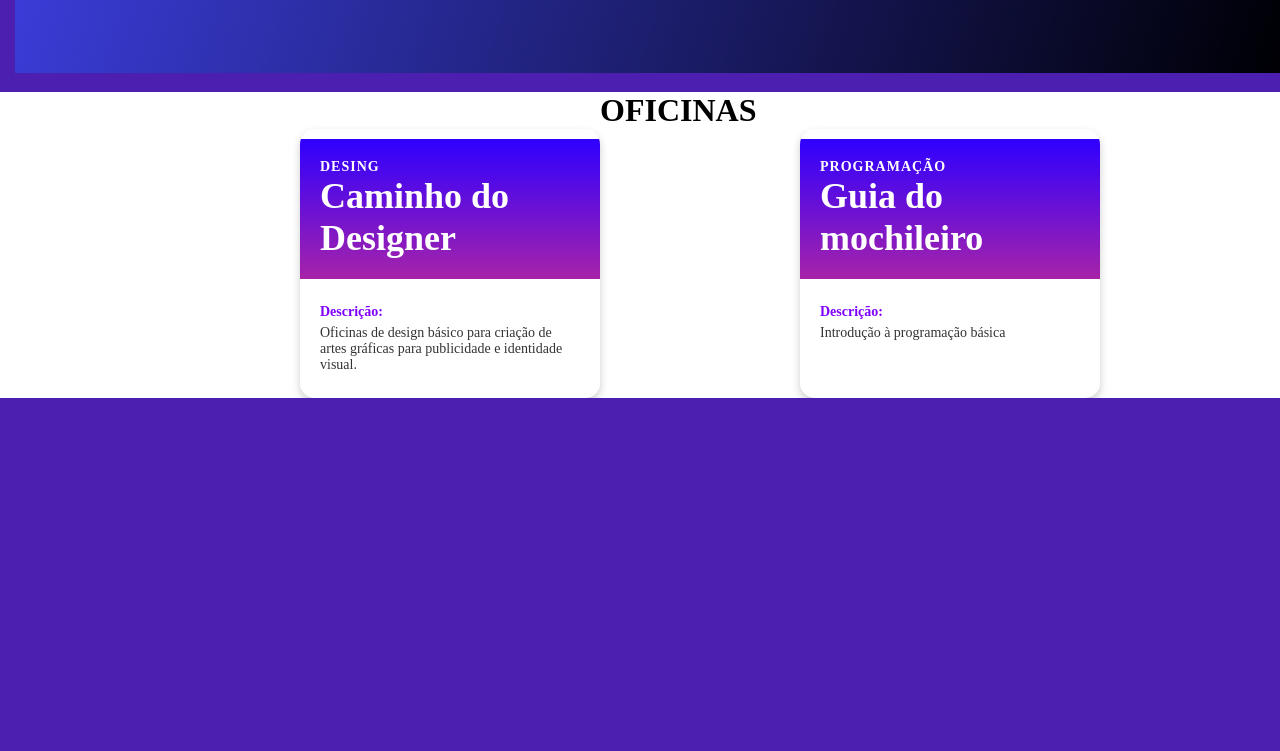
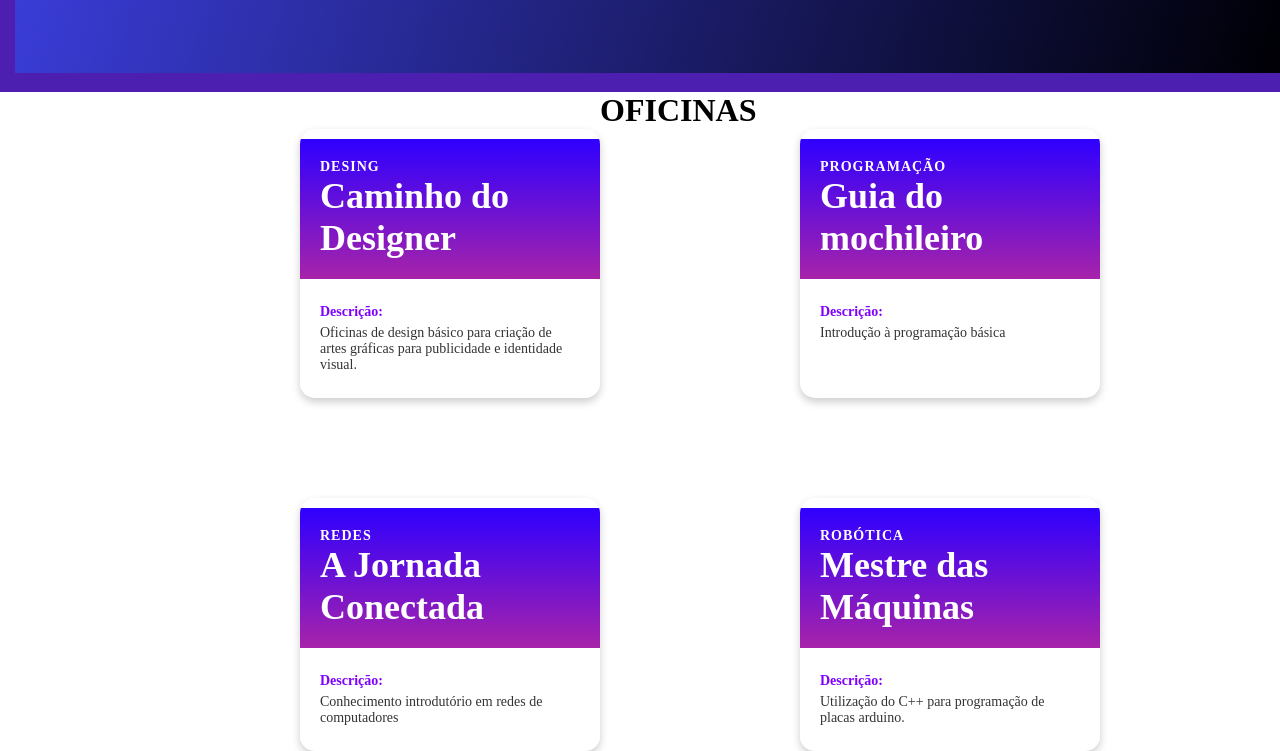
Before and after one commit to richarddkk/Projeto_Social, a plain HTML site: page index.html in a window 1280 px wide. Shown: the part 1406-2157 px from the top of the page. Before the commit the page ends 1804 px from the top, so only its background shows below. Drawn offline with Linux system fonts and the light colour scheme.

Commit message:
divs
Divs completas

```diff
--- a/index.html
+++ b/index.html
@@ -81,6 +81,35 @@
             Introdução à programação básica
           </p>
         </div>
+          </div>
+
+      <div class="container3">
+        <div class="cont3header">
+          <h4>REDES</h4>
+          <h2>A Jornada Conectada</h2>
+        </div>
+        <div class="cont3footer">
+          <p><strong>Descrição:</strong></p>
+          <p>
+            Conhecimento introdutório em redes de computadores
+          </p>
+        </div>
+      </div>
+
+      <div class="container4">
+        <div class="cont4header">
+          <h4>ROBÓTICA</h4>
+          <h2>Mestre das Máquinas</h2>
+        </div>
+        <div class="cont4footer">
+          <p><strong>Descrição:</strong></p>
+          <p>
+            Utilização do C++ para programação de placas arduino.
+          </p>
+        </div>
+      </div>
+    </div>
+
 
 </body>
 </html>
--- a/style.css
+++ b/style.css
@@ -200,3 +200,91 @@ picture img {
 .cont2footer p strong{
     color: #7F00FF;
 }
+
+.container3 {
+    width: 300px;
+    border-radius: 15px; /* Bordas arredondadas */
+    overflow: hidden; /* Garante que o conteúdo fique dentro das bordas */
+    box-shadow: 0 4px 8px rgba(0, 0, 0, 0.2); /* Sombra para destaque */
+    margin-left: 300px;
+}
+
+.cont3header {
+    background: linear-gradient(to bottom, #2F00FF, #A723A9); /* Cor roxa dos contêineres */
+    padding: 20px;
+    color: white;
+    text-align: left;
+}
+
+.cont3header h4{
+    margin: 0;
+    font-size: 14px;
+    text-transform: uppercase;
+    letter-spacing: 1px;
+}
+
+.cont3header{
+    margin: 10px 0 0 0;
+    font-size: 24px;
+    font-weight: bold;
+}
+
+.cont3footer{
+    background-color: white; /* Fundo branco */
+    padding: 20px;
+    text-align: left;
+    font-size: 14px;
+    color: #333;
+}
+
+.cont3footer p{
+    margin: 5px 0;
+}
+
+.cont3footer p strong{
+    color: #7F00FF;
+}
+
+.container4 {
+    width: 300px;
+    border-radius: 15px; /* Bordas arredondadas */
+    overflow: hidden; /* Garante que o conteúdo fique dentro das bordas */
+    box-shadow: 0 4px 8px rgba(0, 0, 0, 0.2); /* Sombra para destaque */
+    margin-left: 100px;
+}
+
+.cont4header {
+    background: linear-gradient(to bottom, #2F00FF, #A723A9); /* Cor roxa dos contêineres */
+    padding: 20px;
+    color: white;
+    text-align: left;
+}
+
+.cont4header h4{
+    margin: 0;
+    font-size: 14px;
+    text-transform: uppercase;
+    letter-spacing: 1px;
+}
+
+.cont4header{
+    margin: 10px 0 0 0;
+    font-size: 24px;
+    font-weight: bold;
+}
+
+.cont4footer{
+    background-color: white; /* Fundo branco */
+    padding: 20px;
+    text-align: left;
+    font-size: 14px;
+    color: #333;
+}
+
+.cont4footer p{
+    margin: 5px 0;
+}
+
+.cont4footer p strong{
+    color: #7F00FF;
+}
```
